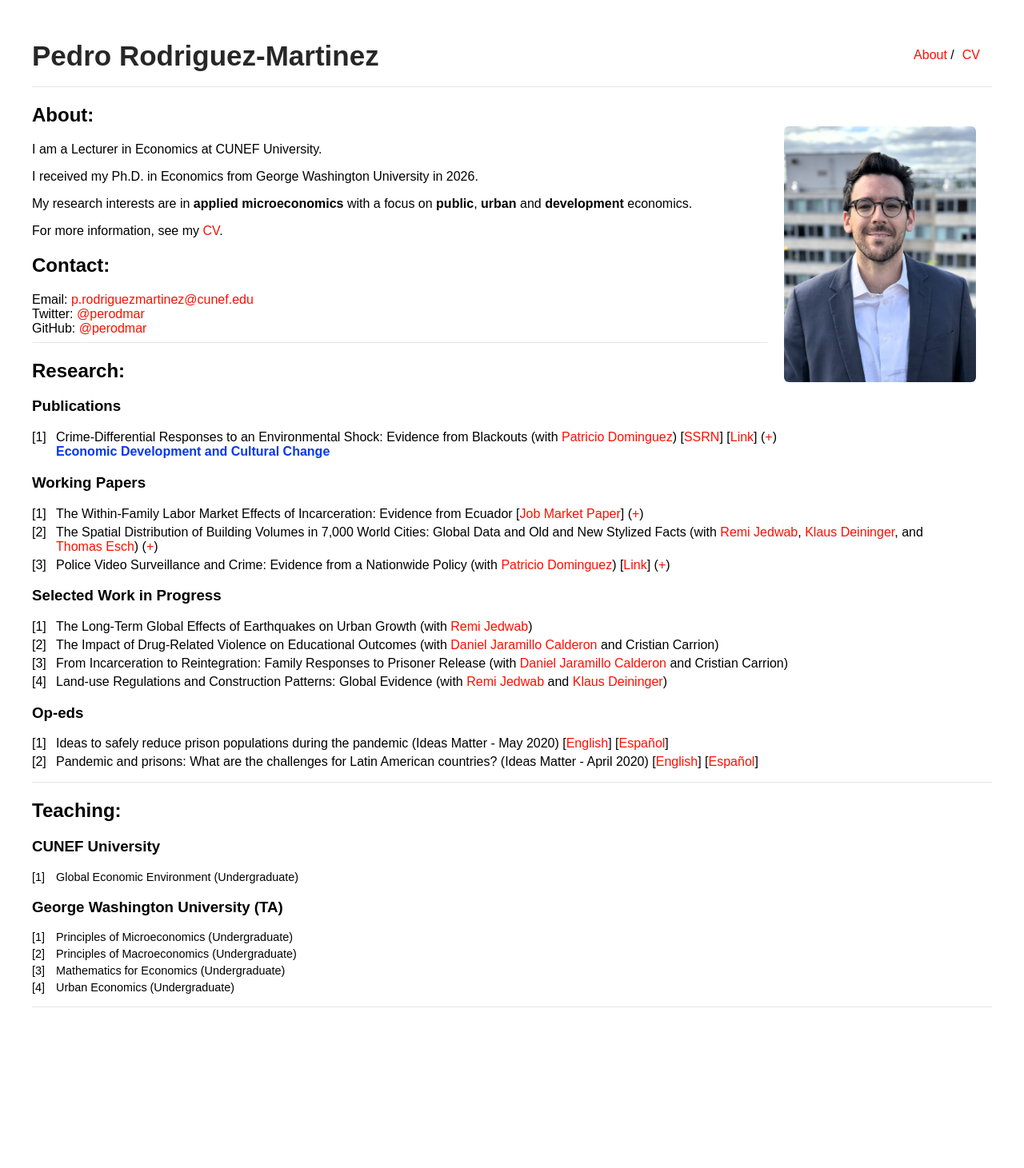
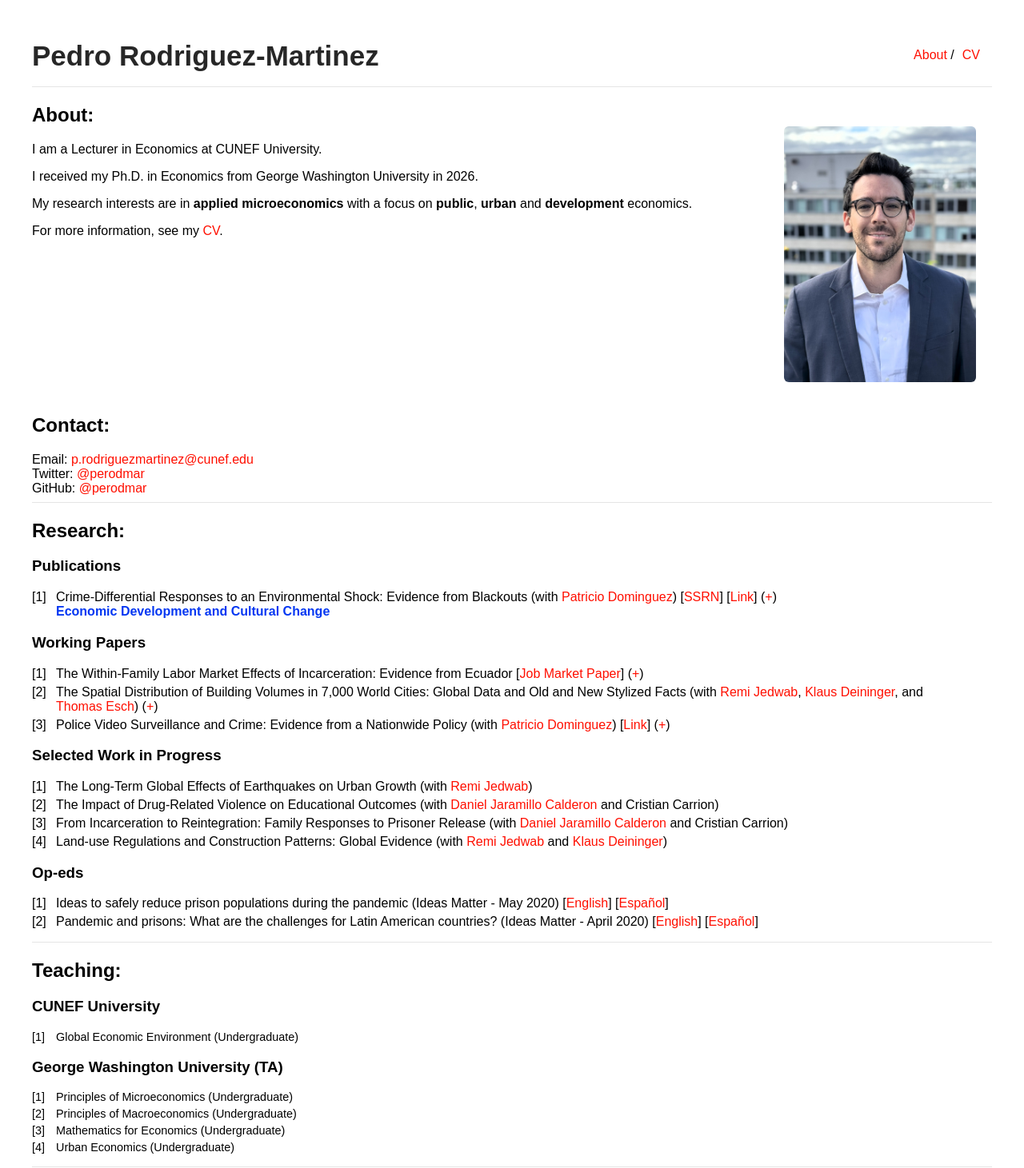
Before and after one commit to perodmar/perodmar.github.io, a Jekyll site: the page built from index.md, in a window 1280 px wide. Shown: the whole page at 80% size. Built offline with Jekyll 4.4.1, drawn with Linux system fonts in a browser that asks for light colours; some web fonts are replaced; before the commit the page ends 1261 px from its top, so only the background shows below that.

Commit message:
Update index.md

```diff
--- a/index.md
+++ b/index.md
@@ -31,6 +31,8 @@ I received my Ph.D. in Economics from George Washington University in 2026.
 My research interests are in **applied microeconomics** with a focus on **public**, **urban** and **development** economics.
 
 For more information, see my [CV](files/RodriguezPedro_CV.pdf).
+
+<div style="clear:both"></div>
 
 ## Contact:
 <p style="margin: 0;">Email: <a href="mailto:p.rodriguezmartinez@cunef.edu">p.rodriguezmartinez@cunef.edu</a></p>
```
